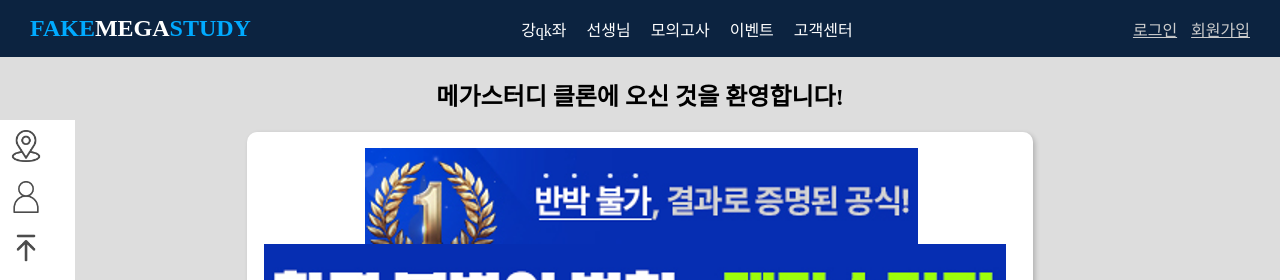
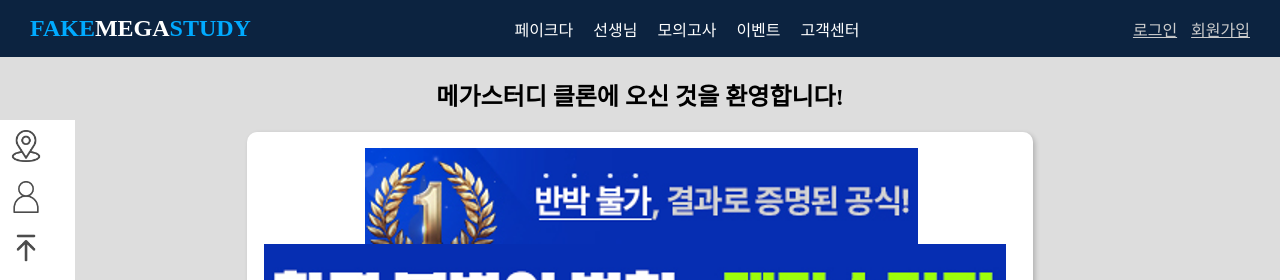
Before and after one commit to SeungBin-Creater/seungbin.github.io, a plain HTML site: page index.html in a window 1280 px wide. Shown: the top 280 px of the page. Drawn offline with Linux system fonts and the light colour scheme; no server answers.

Commit message:
index.html

```diff
--- a/index.html
+++ b/index.html
@@ -23,7 +23,7 @@
       <a href="#main" class="logo"><span>FAKE</span>MEGA<span>STUDY</span></a>
       <nav class="nav-menu">
         <ul>
-          <li><a href="javascript:void(0)">강qk좌</a></li>
+          <li><a href="javascript:void(0)">페이크다</a></li>
           <li><a href="javascript:void(0)">선생님</a></li>
           <li><a href="javascript:void(0)">모의고사</a></li>
           <li><a href="javascript:void(0)">이벤트</a></li>
```
